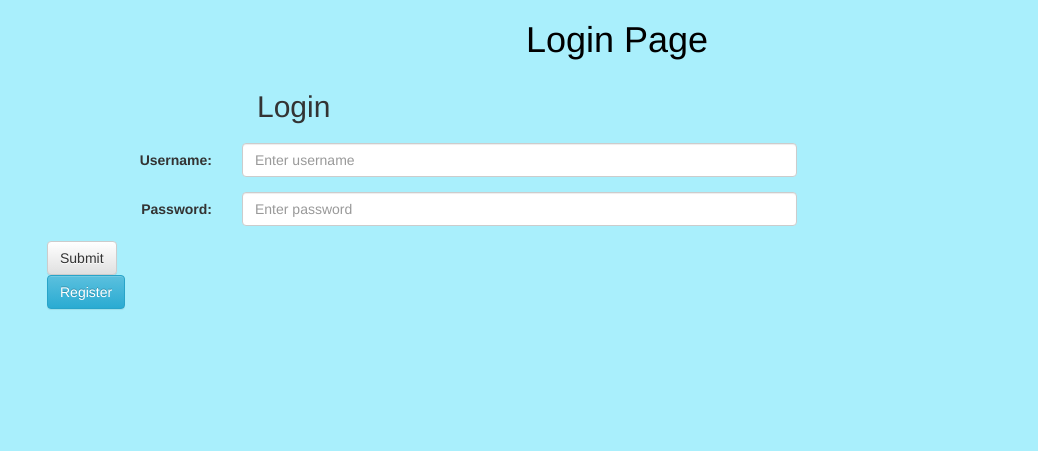
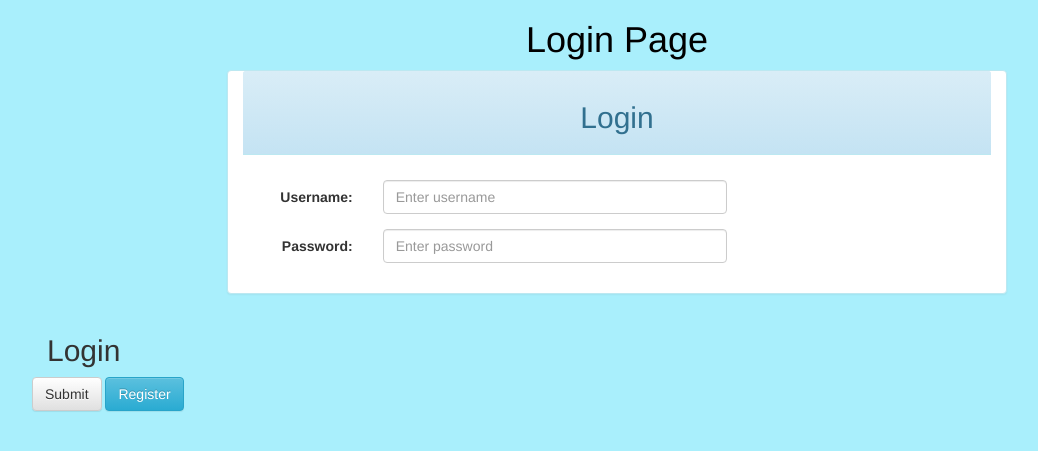
Before and after one commit to ryantantiern/strange-references, a Django app: page / in a window 1280 px wide. Shown: the top 451 px of the page, without its empty margins (23-1061 px from the left). Run offline with Django 3.2, Linux system fonts and the light colour scheme; some libraries are stand-ins or nearby versions.

Commit message:
changes to login theme

```diff
--- a/strange_references/templates/strange_references/login.html
+++ b/strange_references/templates/strange_references/login.html
@@ -4,15 +4,12 @@
 		{% load staticfiles %}
 
 		<title>Login</title>
-
+        <!-- Bootstrap CSS and JS-->
         <link rel="stylesheet" href="//maxcdn.bootstrapcdn.com/bootstrap/3.2.0/css/bootstrap.min.css">
 		<script src="https://ajax.googleapis.com/ajax/libs/jquery/3.1.1/jquery.min.js"></script>
 		<script src="https://maxcdn.bootstrapcdn.com/bootstrap/3.3.7/js/bootstrap.min.js"></script>
-
 		<link rel="stylesheet" href="//maxcdn.bootstrapcdn.com/bootstrap/3.2.0/css/bootstrap-theme.min.css">
-
 		<link rel="stylesheet" type="text/css" href="{% static 'css/login.css' %}">
-
 		<style type="text/css">
 			h1 {
 				color: black;
@@ -42,18 +39,12 @@
 </head>
 
     <body>
-
         <h1>Login Page</h1>
-
         <div class="container">
             <div class="row">
-		<div class="col-sm-2"></div>
-		<div class="col-sm-4">
-		  <h2 class="col-sm-4">Login</h2>
-		</div>
-		</div>
-
-
+                <div class="panel panel-info col-sm-8 col-sm-offset-2">
+                    <div class="panel-heading"><h2 style="text-align: center;">Login</h2></div>
+                    <div class="panel-body">
                         <form class="form-horizontal" id="form" action="{% url 'strange_references:authenticate' %}" method="post">
                             {% csrf_token %}
                             <!-- USERNAME -->
@@ -74,30 +65,23 @@
                               </div>
                             </div>
 
-
+                            <!-- Collapse content -->
                             <div class="collapse" id="collapse-register">
-
-
                                 <!-- CONFIRM PASSWORD -->
                                 <div class="form-group " id="demo">
-
                                   <label class="control-label col-sm-2" for="pwd2">Confirm Password:</label>
                                   <div class="col-sm-6">
                                     <input type="password" class="form-control" name="pwd2" placeholder="Confirm password">
                                   </div>
                                 </div>
 
-
                                 <!-- FIRST NAME -->
-
                                 <div class="form-group">
                                   <label class="control-label col-sm-2" for="fname">First name:</label>
                                   <div class="col-sm-6">
                                     <input type="text" class="form-control" name="fname" placeholder="Enter first name">
                                   </div>
                                 </div>
-
-
                                 <!-- LAST NAME -->
                                 <div class="form-group">
                                   <label class="control-label col-sm-2" for="lname">Last name:</label>
@@ -105,7 +89,6 @@
                                     <input type="text" class="form-control" name="lname" placeholder="Enter last name">
                                   </div>
                                 </div>
-
                                 <!-- EMAIL -->
                                 <div class="form-group">
                                   <label class="control-label col-sm-2" for="email">Email:</label>
@@ -114,13 +97,19 @@
                                   </div>
                                 </div>
                             </div>
-
-
+                        </form>
+                    </div>
+                </div>
+            <div class="row">
+                <div class="col-sm-2"></div>
+                <div class="col-sm-4">
+                    <h2 class="col-sm-4">Login</h2>
+                </div>
+            </div>
 
 
                  <button type="submit" class="btn btn-default">Submit</button>
-		  </form>
                 <button data-toggle="collapse" data-target="#collapse-register" class="btn btn-info" onclick="registerToggle()" >Register</button>
-
+        </div>
     </body>
 </html>
--- a/strange_references_project/settings.py
+++ b/strange_references_project/settings.py
@@ -85,7 +85,6 @@ DATABASES = {
     }
 }
 
-
 # Password validation
 # https://docs.djangoproject.com/en/1.10/ref/settings/#auth-password-validators
 
```
Lines whose indentation alone changed are shown as unchanged.
